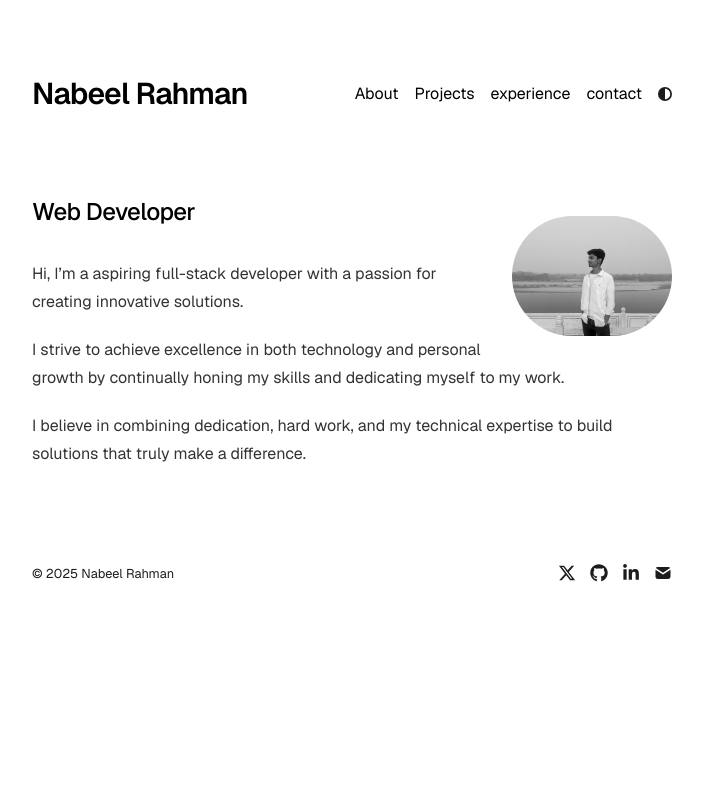
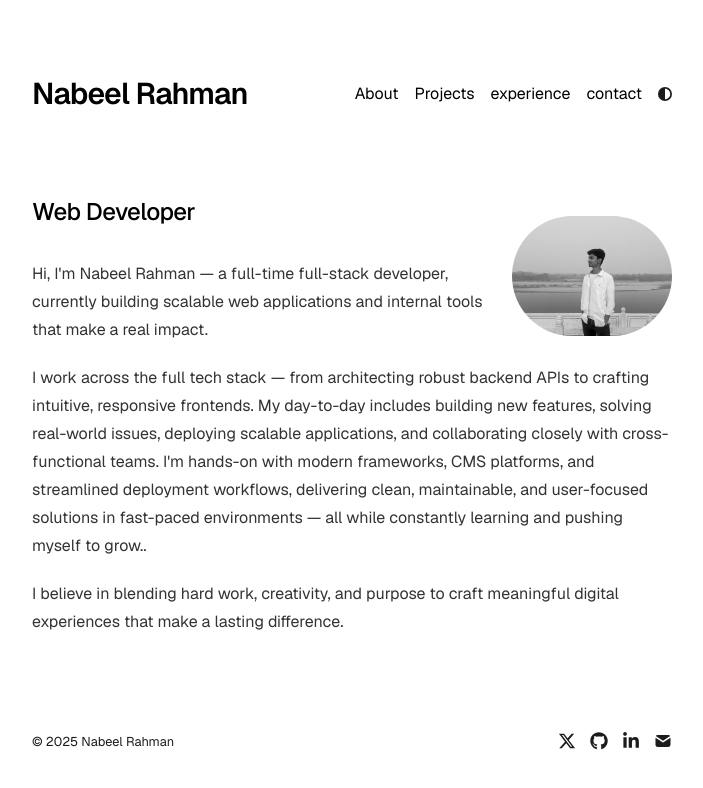
Before and after one commit to iamnabeelrahman/portfolio, a Next.js app: page / in a window 1280 px wide. Shown: the top 788 px of the page, without its empty margins (288-991 px from the left). Built offline with nearby package versions, Linux system fonts and the light colour scheme.

Commit message:
Update personal description in page.tsx to reflect current role and expertise

```diff
--- a/app/page.tsx
+++ b/app/page.tsx
@@ -22,13 +22,25 @@ export default function Page() {
 
       <div className="prose prose-neutral dark:prose-invert">
         <p>
-        Hi, I’m a aspiring full-stack developer with a passion for creating innovative solutions.
+          Hi, I'm Nabeel Rahman — a full-time full-stack developer, currently
+          building scalable web applications and internal tools that make a real
+          impact.
         </p>
-        <p> I strive to achieve excellence in both technology and personal growth by continually honing my skills and dedicating myself to my work.
-        </p>
-        <p> I believe in combining dedication, hard work, and my technical expertise to build solutions that truly make a difference.
+        <p>
+          I work across the full tech stack — from architecting robust backend
+          APIs to crafting intuitive, responsive frontends. My day-to-day
+          includes building new features, solving real-world issues, deploying
+          scalable applications, and collaborating closely with cross-functional
+          teams. I'm hands-on with modern frameworks, CMS platforms, and
+          streamlined deployment workflows, delivering clean, maintainable, and
+          user-focused solutions in fast-paced environments — all while
+          constantly learning and pushing myself to grow..
         </p>
 
+        <p>
+          I believe in blending hard work, creativity, and purpose to craft
+          meaningful digital experiences that make a lasting difference.
+        </p>
       </div>
     </section>
   );
```
